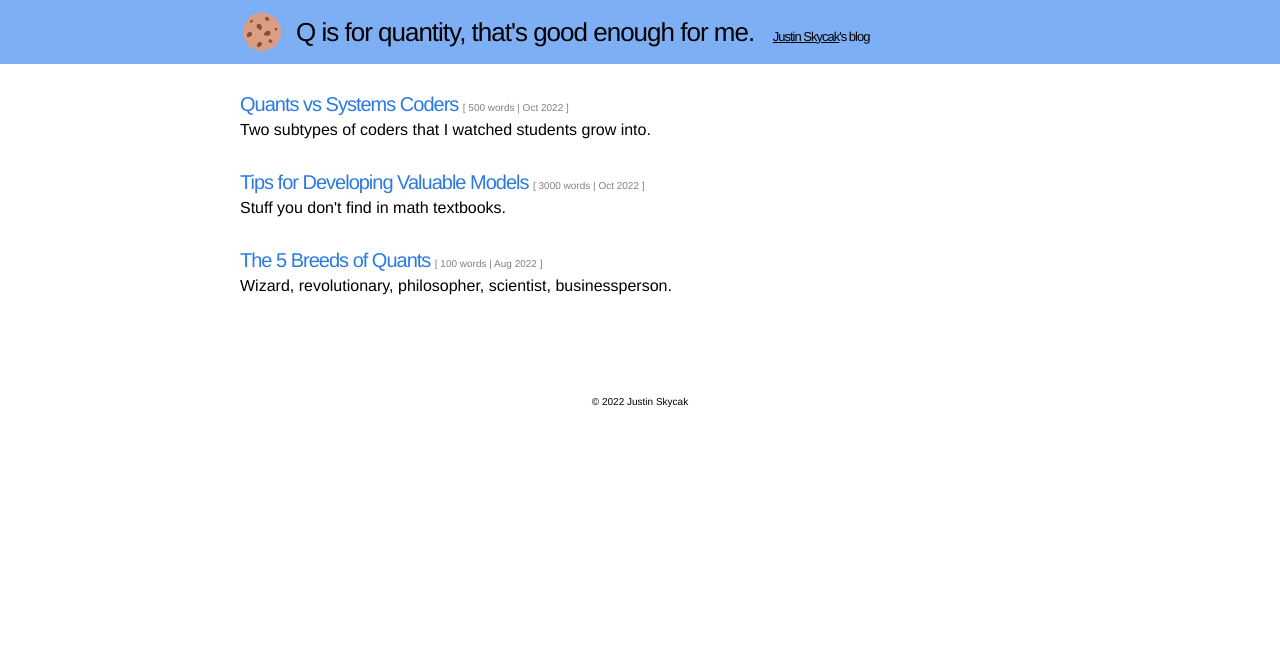
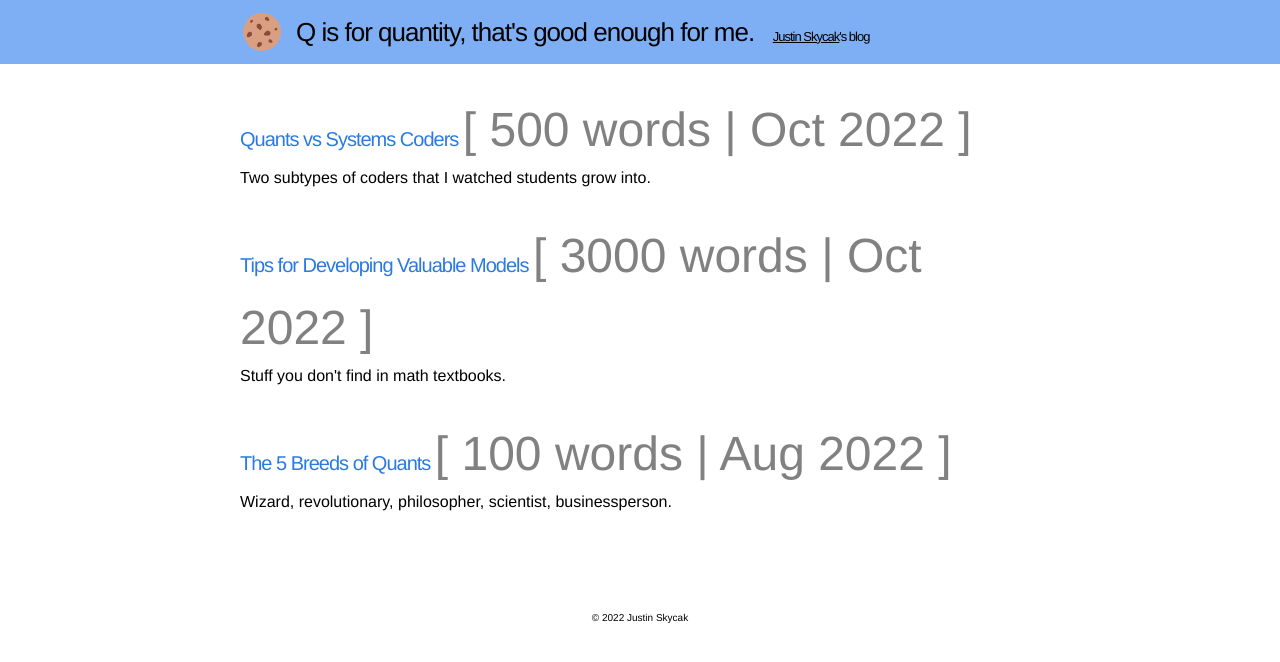
Before and after one commit to quantmonster/quantmonster.github.io, a Jekyll site: the page built from index.html, in a window 1280 px wide. Shown: the top 662 px of the page. Built offline with Jekyll 4.4.1, drawn with Linux system fonts in a browser that asks for light colours.

Commit message:
Update index.html

```diff
--- a/index.html
+++ b/index.html
@@ -8,7 +8,7 @@ layout: default
     {% for post in site.posts %}
       <li>
         <!--<span class="post-date">{{ post.wordcount }} words | {{ post.date | date: "%b %Y" }}</span>--><!--<span class="post-date">{{ post.date | date: "%b %-d, %Y" }}</span>-->
-        <a class="post-link" href="{{ post.url | prepend: site.baseurl }}">{{ post.title }}</a> <span class="post-meta">[ {{ post.wordcount }} words | {{ post.date | date: "%b %Y" }} ]</span>
+        <a class="post-link" href="{{ post.url | prepend: site.baseurl }}">{{ post.title }}</a> <font size="10px" color="#818181">[ {{ post.wordcount }} words | {{ post.date | date: "%b %Y" }} ]</font>
         <br>
         {{ post.excerpt }}
       </li>
```
